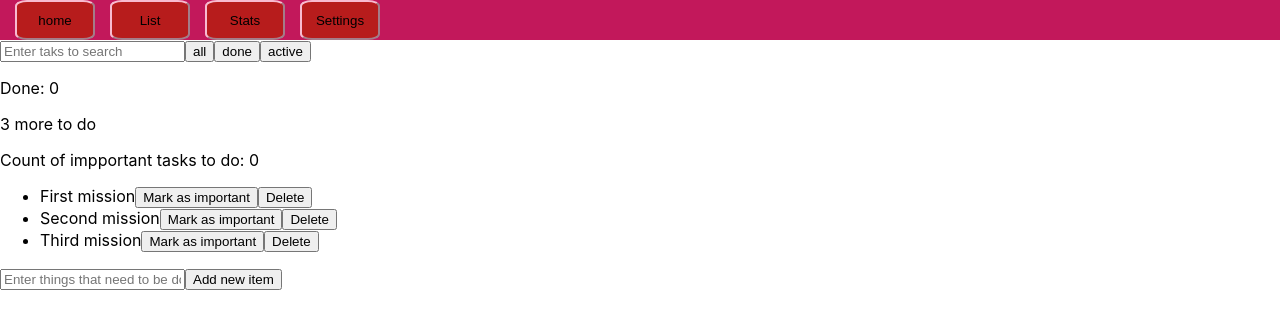
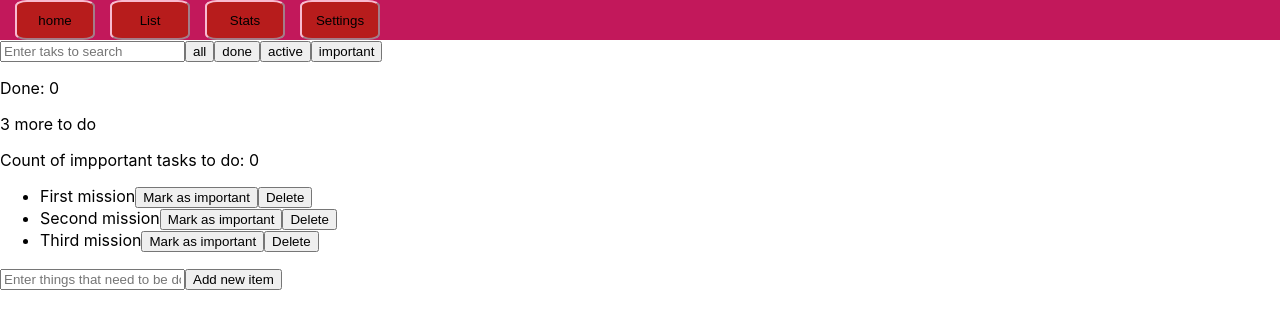
Before and after one commit to SerhiyBorsch/ReactTaskManager, a React (Create React App) app: page / in a window 1280 px wide. Shown: the top 328 px of the page. Built offline with nearby package versions, Linux system fonts and the light colour scheme.

Commit message:
New feature added

```diff
--- a/src/components/filter-bar/filter-bar-component.js
+++ b/src/components/filter-bar/filter-bar-component.js
@@ -7,7 +7,8 @@ class FilterBarComponent extends Component {
         buttonFilters: [
             'all',
             'done',
-            'active'
+            'active',
+            'important'
         ]
     };
     searching = (event) => {
```
